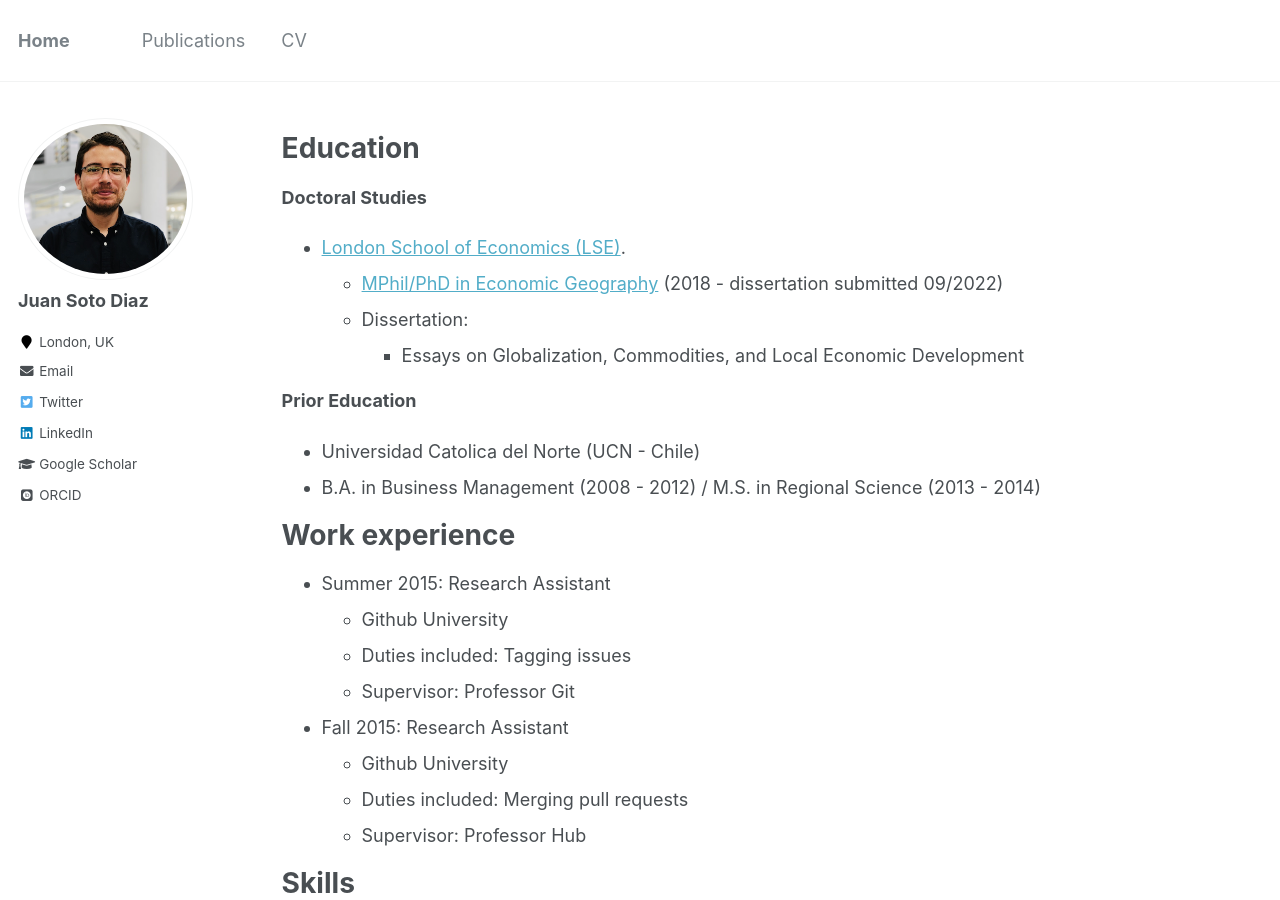
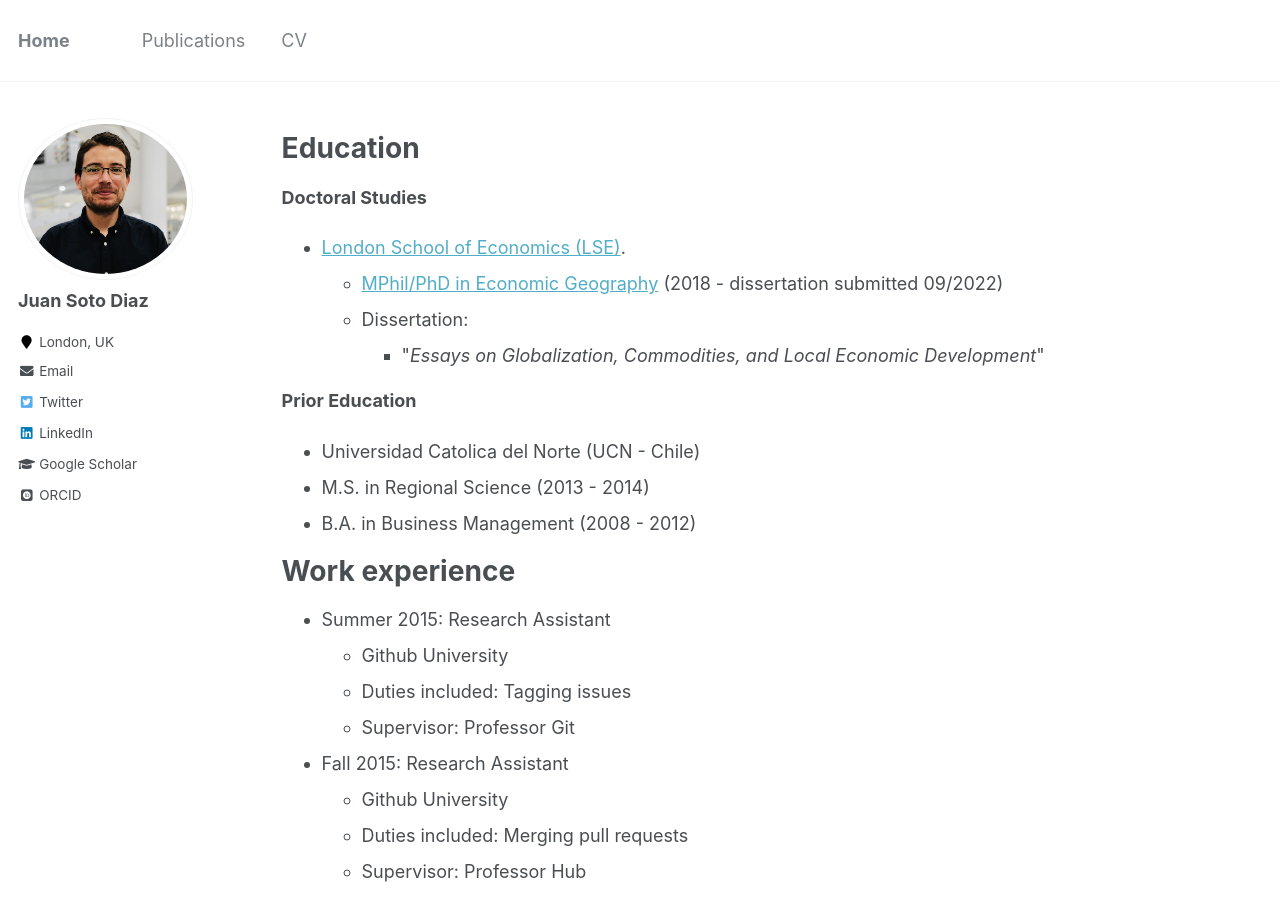
Before and after one commit to pedrofierroz87/pedrofierroz87.github.io, a Jekyll site: the page built from _pages/cv.md, in a window 1280 px wide and 900 px high. Built offline with Jekyll 4.4.1, drawn with Linux system fonts in a browser that asks for light colours; some web fonts are replaced.

Commit message:
Update cv.md

```diff
--- a/_pages/cv.md
+++ b/_pages/cv.md
@@ -17,12 +17,13 @@ Education
 * [London School of Economics (LSE)](https://www.lse.ac.uk).
   * [MPhil/PhD in Economic Geography](https://www.lse.ac.uk/study-at-lse/Graduate/degree-programmes-2023/MPhilPhD-Economic-Geography) (2018 - dissertation submitted 09/2022)
   * Dissertation:
-    * Essays on Globalization, Commodities, and Local Economic Development
+    * &quot;<i>Essays on Globalization, Commodities, and Local Economic Development</i>&quot;
 
 **Prior Education**
 
 *  Universidad Catolica del Norte (UCN - Chile)
-  *  B.A. in Business Management (2008 - 2012) / M.S. in Regional Science (2013 - 2014)
+  *  M.S. in Regional Science (2013 - 2014)
+  *  B.A. in Business Management (2008 - 2012)
 
 Work experience
 ======
```
